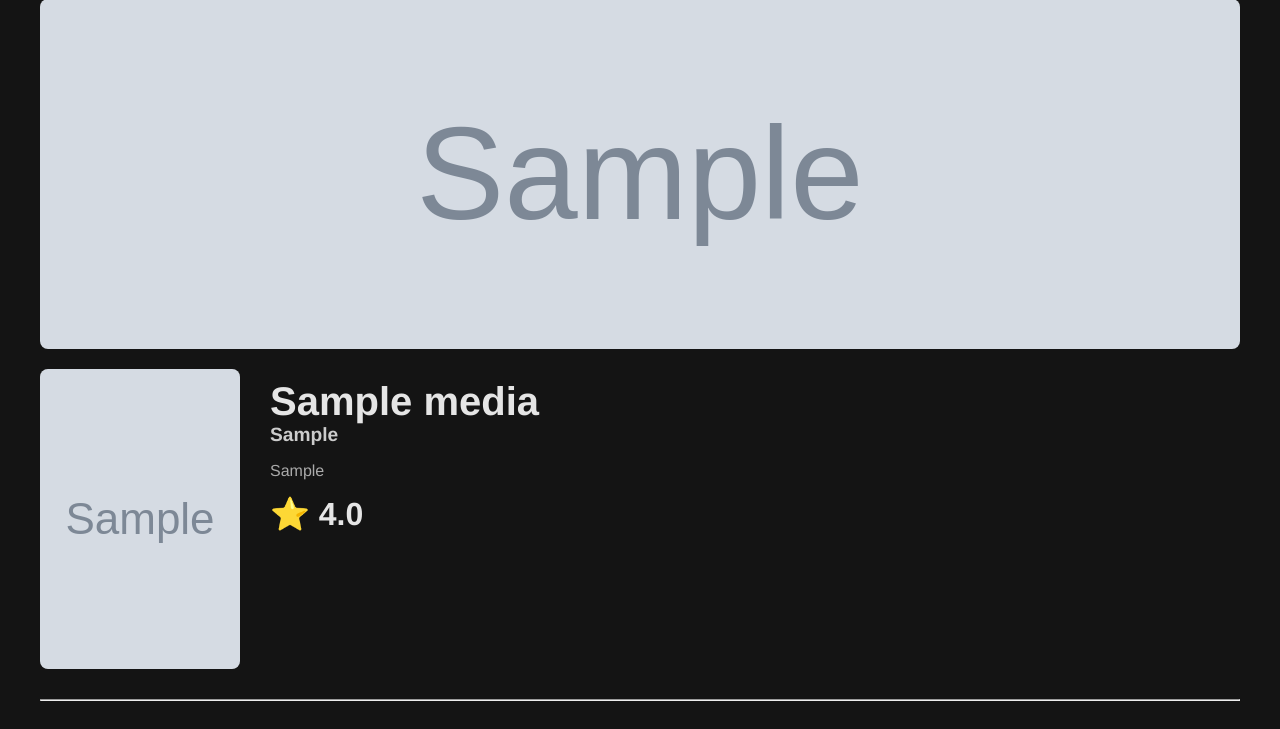
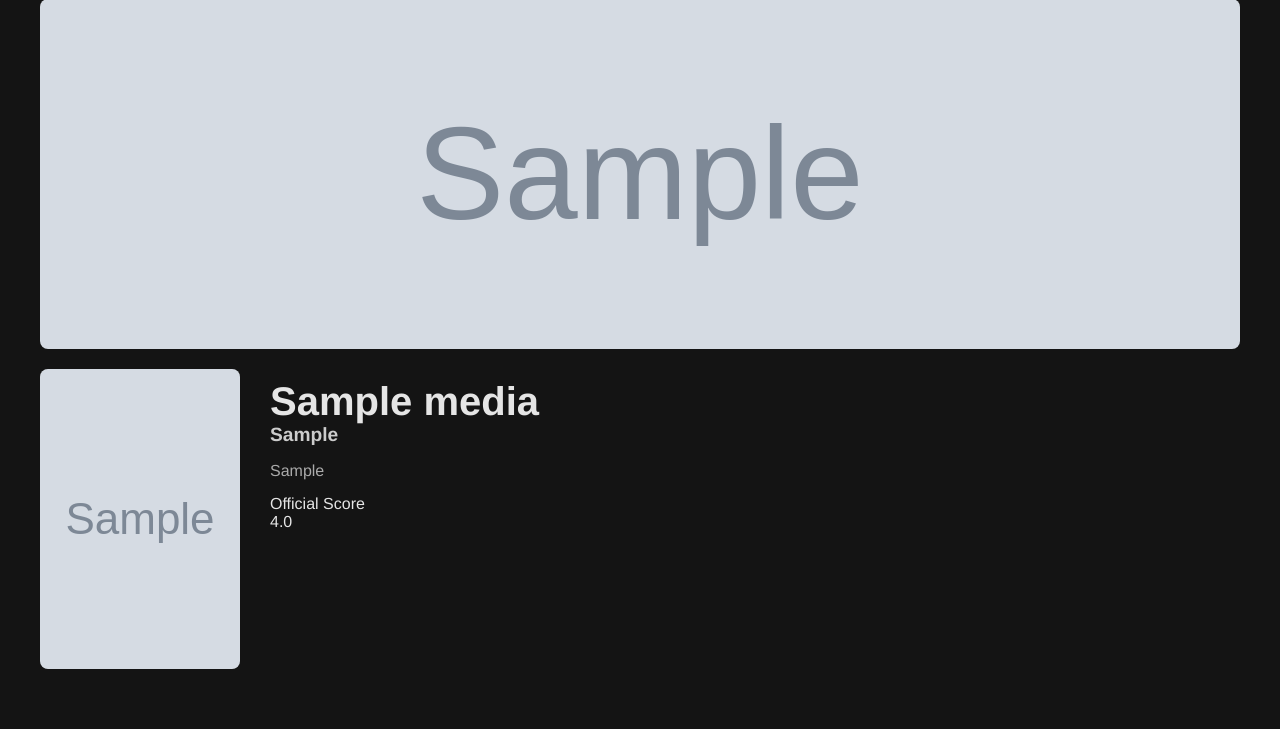
Before and after one commit to ClearLite/Ranking-Thing-332211, a Flask app: page /media/1 in a window 1280 px wide. Shown: the part 95-824 px from the top of the page. After the commit the page ends 764 px from the top, so only its background shows below. Run offline with Flask 3, Linux system fonts and the light colour scheme; tables that the repository leaves empty hold one stand-in row (values such as "Sample post"); grey boxes marked "Sample" are stand-in pictures.

Commit message:
Update media_page.html

```diff
--- a/project/templates/media_page.html
+++ b/project/templates/media_page.html
@@ -19,11 +19,16 @@
                 <p class="creator">{{ media.creator }}</p>
             {% endif %}
             <p class="years">{{ media.years }}</p>
-            <div class="overall-score">
-                ⭐ {{ media.overall_score }}
+
+            {# --- NEW INTEGRATED SCORE BOX --- #}
+            {# This section now consistently displays the official score for ALL media types #}
+            <div class="score-display-container">
+                <div class="score-label">Official Score</div>
+                <div class="overall-score-box {{ get_rating_class(media.overall_score) }}">
+                    {{ media.overall_score }}
+                </div>
             </div>
 
-            {# NEW: Display the calculated average as a secondary detail #}
             {% if media.media_type in ['tv_show', 'album'] and media.calculated_average_score is not none %}
             <div class="calculated-avg" style="margin-top: 10px; color: #aaa; font-size: 1rem;">
                 (Average of parts: {{ media.calculated_average_score }})
@@ -40,7 +45,11 @@
             {% endif %}
         </div>
     </div>
+
+    {# The HR is now only shown if there is content below it #}
+    {% if media.media_type in ['tv_show', 'album'] and (media.seasons or media.tracks) %}
     <hr>
+    {% endif %}
 
     {% if media.media_type == 'tv_show' %}
         {% for season in media.seasons | sort(attribute='season_number') %}
@@ -62,13 +71,7 @@
                 </div>
             {% endfor %}
         </div>
-    {% elif media.media_type in ['movie', 'single'] %}
-        <div class="single-rating-display">
-            <div class="label">Official Score</div>
-            <div class="score-box {{ get_rating_class(media.overall_score) }}">
-                {{ media.overall_score }}
-            </div>
-        </div>
     {% endif %}
+    {# --- REMOVED the old 'movie'/'single' display block from here --- #}
 
 {% endblock %}
```
